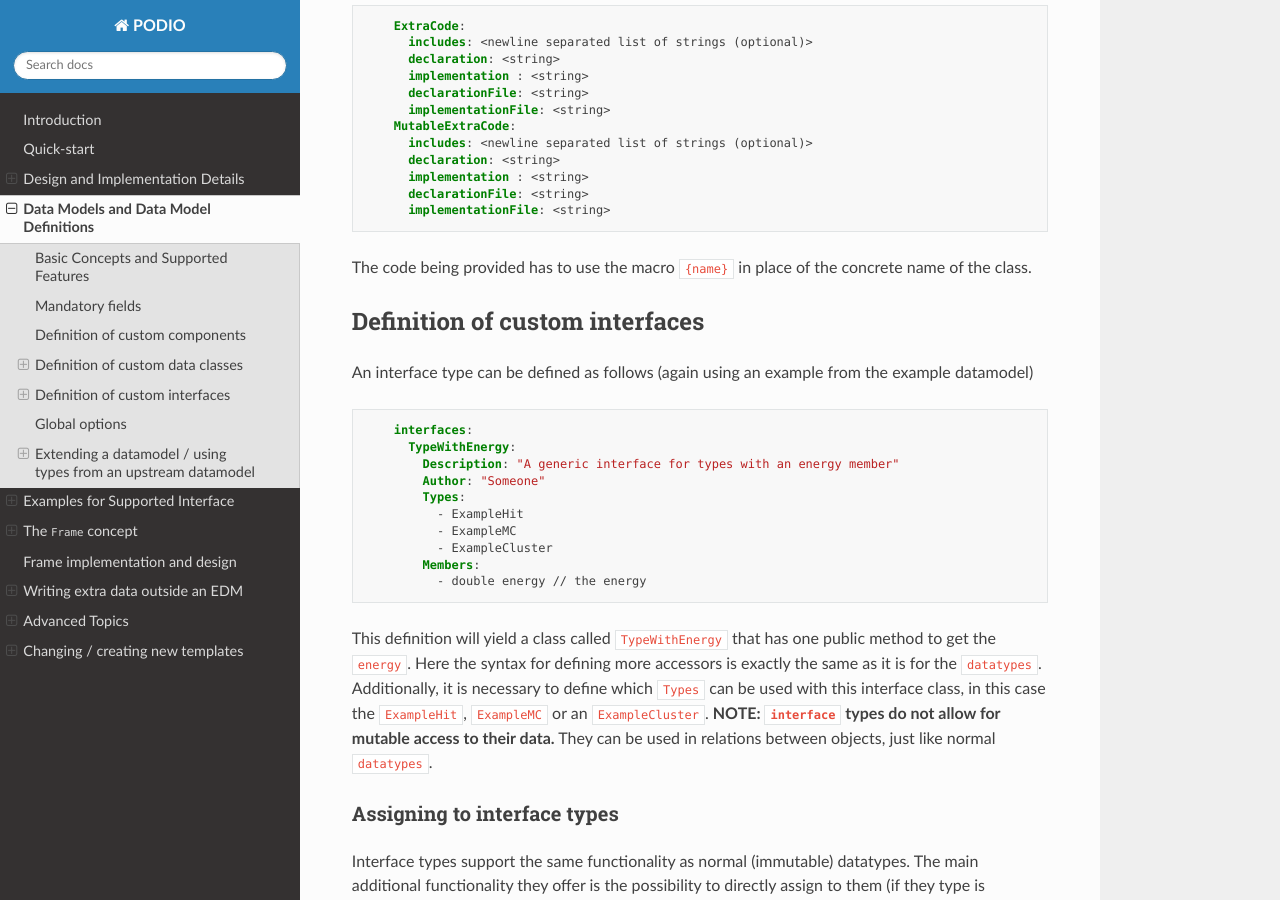
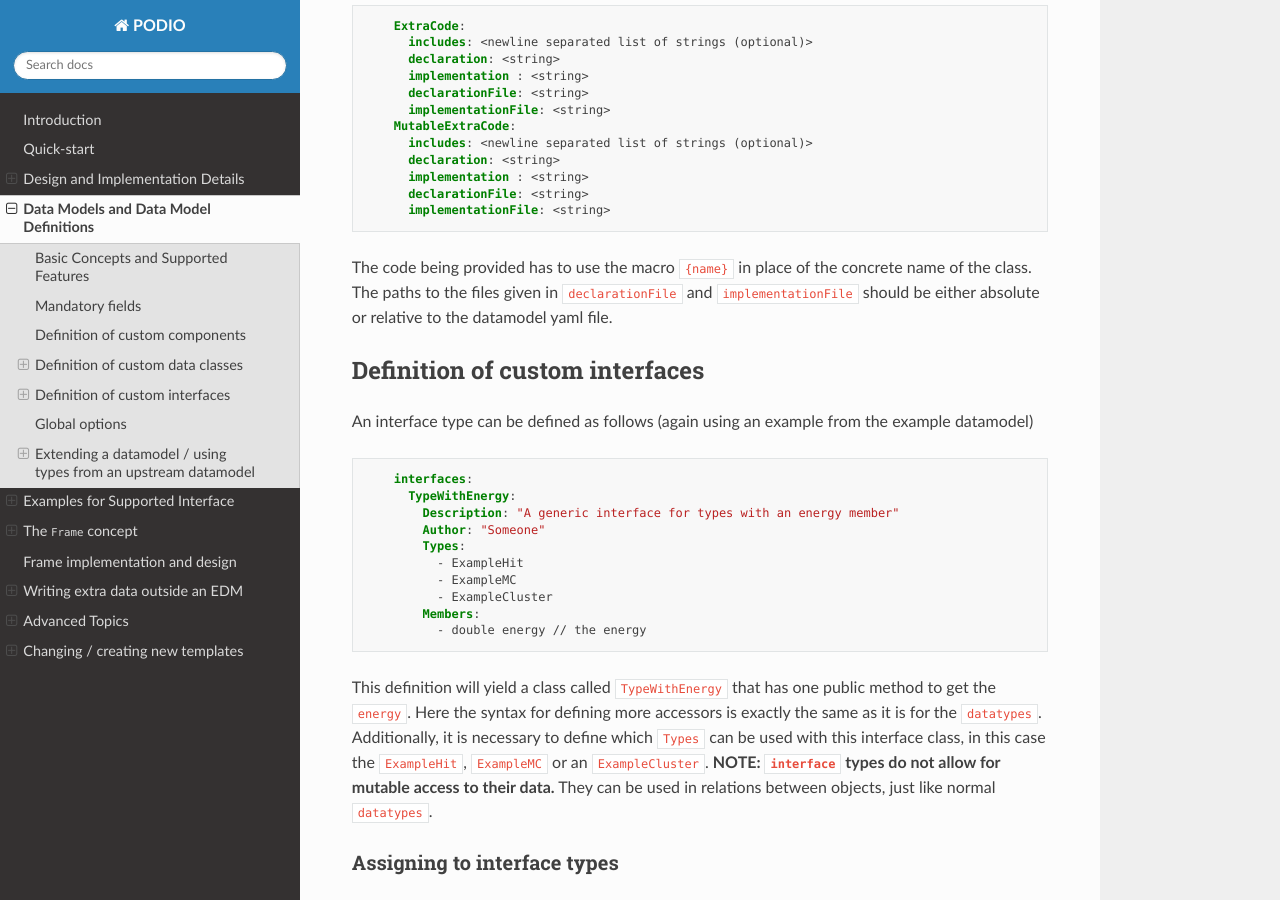
Before and after one commit to AIDASoft/podio, a Sphinx documentation site: the page built from doc/datamodel_syntax.md, in a window 1280 px wide and 900 px high, scrolled down 2941 px. Built offline with Sphinx 7.4.7 and the Read the Docs theme 2.0.0, drawn with Linux system fonts in a browser that asks for light colours; pages that are not in the unit, such as notebooks, are missing from menus; the version number could not be read and is left out.

Commit message:
add documentation of file paths

````diff
--- a/doc/datamodel_syntax.md
+++ b/doc/datamodel_syntax.md
@@ -129,7 +129,7 @@ The `includes` will be add to the header files of the generated classes.
       implementationFile: <string>
 ```
 
-The code being provided has to use the macro `{name}` in place of the concrete name of the class.
+The code being provided has to use the macro `{name}` in place of the concrete name of the class. The paths to the files given in `declarationFile` and `implementationFile` should be either absolute or relative to the datamodel yaml file.
 
 ## Definition of custom interfaces
 An interface type can be defined as follows (again using an example from the example datamodel)
````
